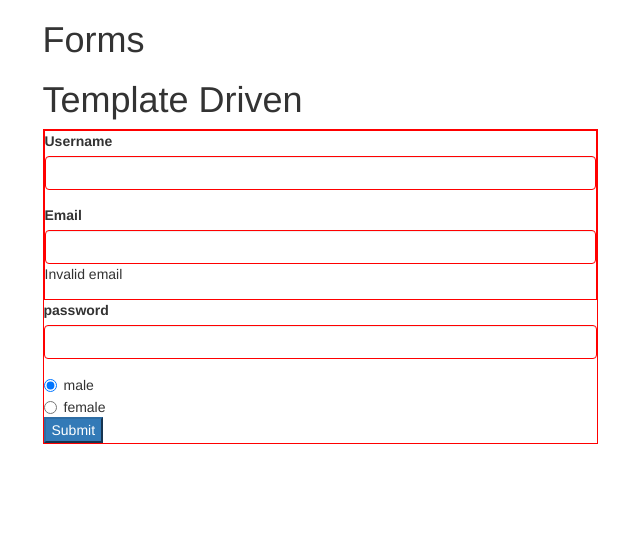
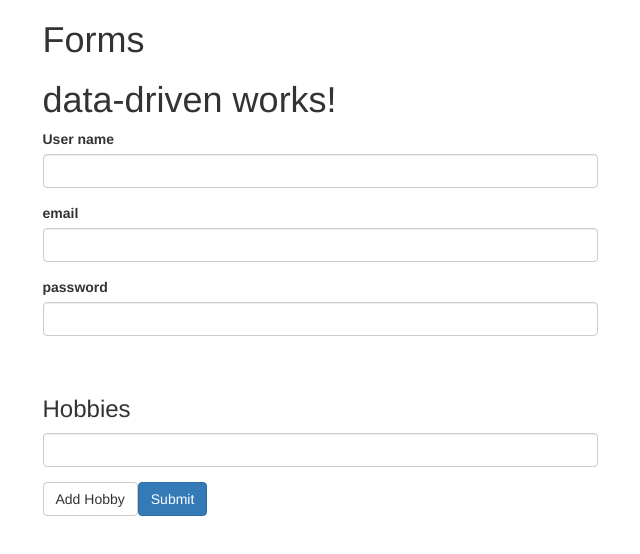
Before and after one commit to new79den/form, an Angular app in the folder form/: page / in a window 1280 px wide. Shown: the top 554 px of the page, without its empty margins (320-960 px from the left). Built offline with nearby package versions, Linux system fonts and the light colour scheme.

Commit message:
Урок 106: Synchronizing HTML and the Angular 2 Form (Data-Driven)

```diff
--- a/form/src/app/app.component.html
+++ b/form/src/app/app.component.html
@@ -2,7 +2,7 @@
   <div class="row">
     <div class="col-md-6 col-md-offset-3">
       <h1>Forms</h1>
-      <template-driven></template-driven>
+      <fm-data-driven></fm-data-driven>
     </div>
   </div>
 </div>
--- a/form/src/app/data-driven/data-driven.component.html
+++ b/form/src/app/data-driven/data-driven.component.html
@@ -1,3 +1,31 @@
-<p>
-  data-driven works!
-</p>
+<h1>data-driven works!</h1>
+
+<form>
+  <div>
+    <div class="form-group">
+      <label for="username">User name</label>
+      <input class="form-control" type="text" id="username">
+    </div>
+    <div class="form-group">
+      <label for="email">email</label>
+      <input class="form-control" type="text" id="email">
+    </div>
+
+    <div class="form-group">
+      <label for="password">password</label>
+      <input class="form-control" type="text" id="password">
+    </div>
+
+  </div>
+
+  <div class = "radio">
+    <label></label>
+  </div>
+
+  <h3>Hobbies</h3>
+  <div class="form-group">
+    <input type="text"  class="form-control">
+  </div>
+  <button class="btn btn-default">Add Hobby</button>
+  <button class="btn btn-primary">Submit</button>
+</form>
--- a/form/src/app/data-driven/data-driven.component.ts
+++ b/form/src/app/data-driven/data-driven.component.ts
@@ -1,14 +1,21 @@
-import { Component, OnInit } from '@angular/core';
+import { Component } from '@angular/core';
+import {FormGroup, FormControl} from "@angular/forms";
 
 @Component({
   selector: 'fm-data-driven',
   templateUrl: './data-driven.component.html',
 })
-export class DataDrivenComponent implements OnInit {
+export class DataDrivenComponent {
+myForm : FormGroup;
 
-  constructor() { }
 
-  ngOnInit() {
+  constructor() {
+    this.myForm = new FormGroup({
+      'username': new FormControl(),
+      'email': new FormControl(),
+      'password': new FormControl(),
+    })
   }
 
+
 }
```
